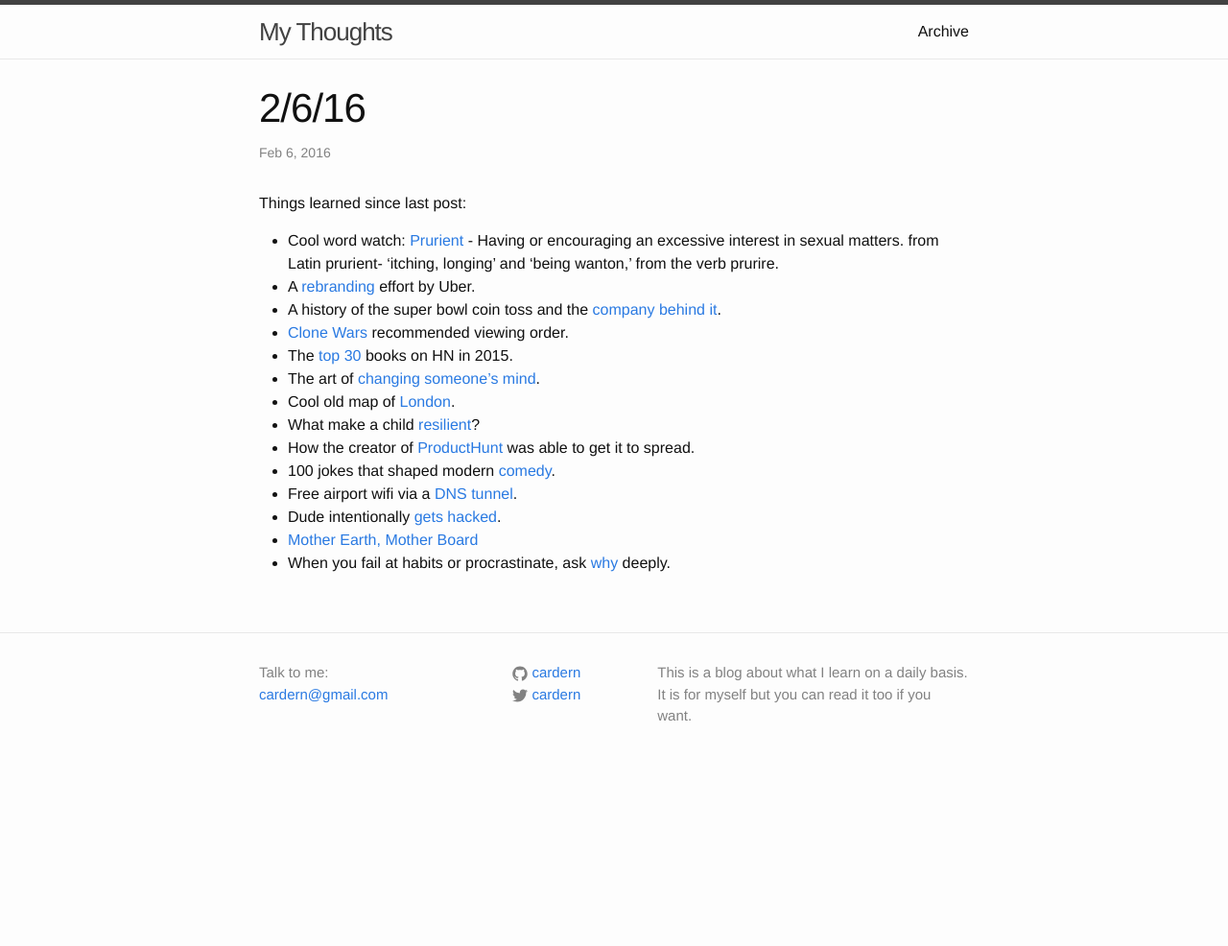
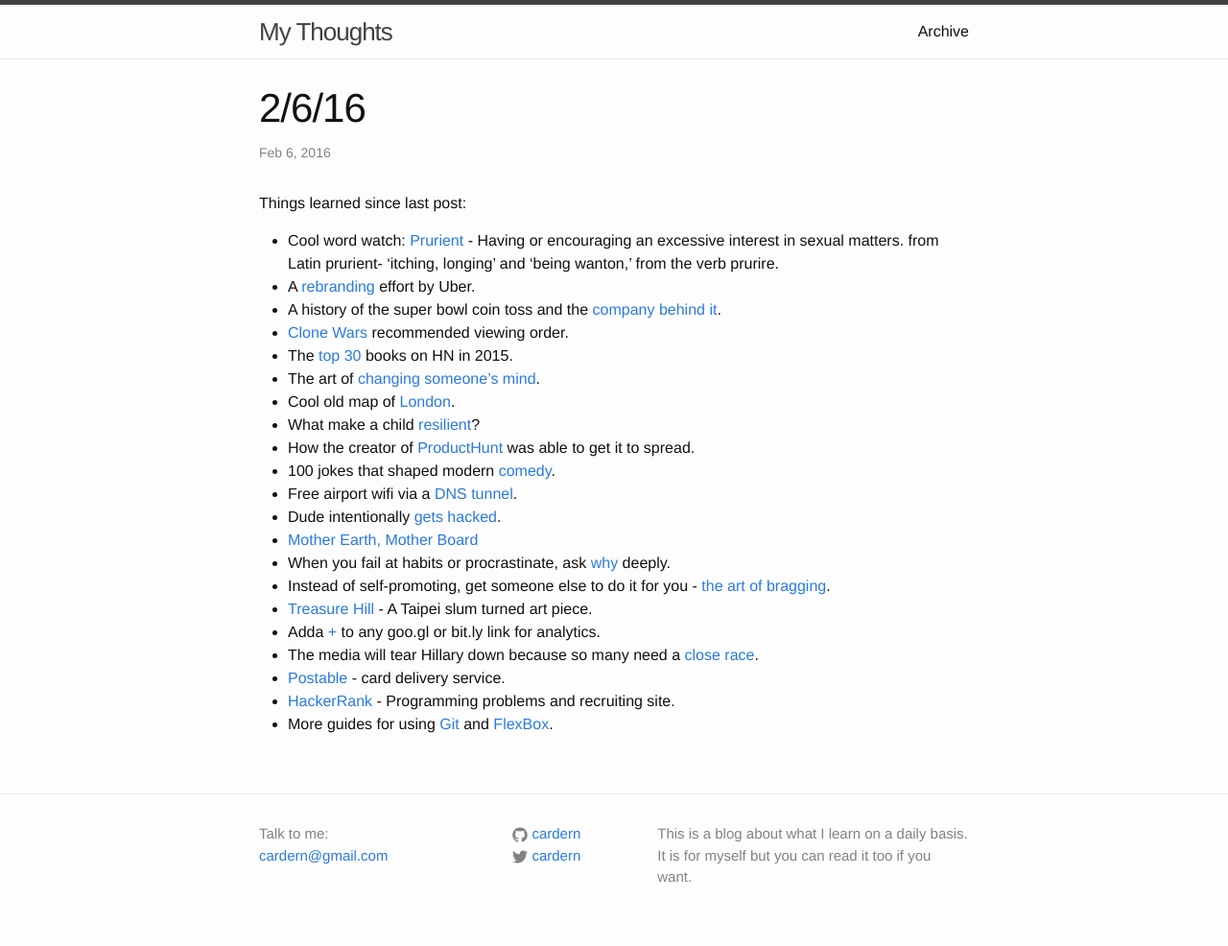
Before and after one commit to cardern/blog, a Jekyll site: the page built from _posts/2016-02-06-29.markdown, in a window 1280 px wide. Shown: the whole page at 96% size. Built offline with Jekyll 4.4.1, drawn with Linux system fonts in a browser that asks for light colours; before the commit the page ends 900 px from its top, so only the background shows below that.

Commit message:
New post

```diff
--- a/_posts/2012-02-06-29.markdown
+++ b/_posts/2016-02-06-29.markdown
@@ -19,3 +19,10 @@
 * Dude intentionally [gets hacked](http://fusion.net/video/271750/real-future-episode-8-hack-attack/?utm_source=nextdraft&utm_medium=email).
 * [Mother Earth, Mother Board](http://www.wired.com/1996/12/ffglass/?src=longreads)
 * When you fail at habits or procrastinate, ask [why](https://medium.com/swlh/the-i-don-t-feel-like-it-fallacy-75cc47dfd3#.tti3iqc4g) deeply.
+* Instead of self-promoting, get someone else to do it for you - [the art of bragging](http://www.theatlantic.com/magazine/archive/2016/05/how-to-boast-on-the-sly/476373/?utm_source=nextdraft&utm_medium=email).
+* [Treasure Hill](https://howwegettonext.com/the-city-of-the-future-looks-like-a-former-military-bunker-in-taipei-4db6dc0bf412#.ko9vnm2a5) - A Taipei slum turned art piece.
+* Adda [+](https://news.ycombinator.com/item?id=11506941) to any goo.gl or bit.ly link for analytics.
+* The media will tear Hillary down because so many need a [close race](http://www.vox.com/2016/5/5/11589262/2016-general-election-is-going-to-suck?utm_source=nextdraft&utm_medium=email).
+* [Postable](https://www.postable.com/) - card delivery service.
+* [HackerRank](https://www.producthunt.com/tech/hackerrank-jobs) - Programming problems and recruiting site.
+* More guides for using [Git](http://www.alexkras.com/19-git-tips-for-everyday-use/?utm_source=hackernewsletter&utm_medium=email&utm_term=code) and [FlexBox](http://www.flexboxpatterns.com/home).
```
